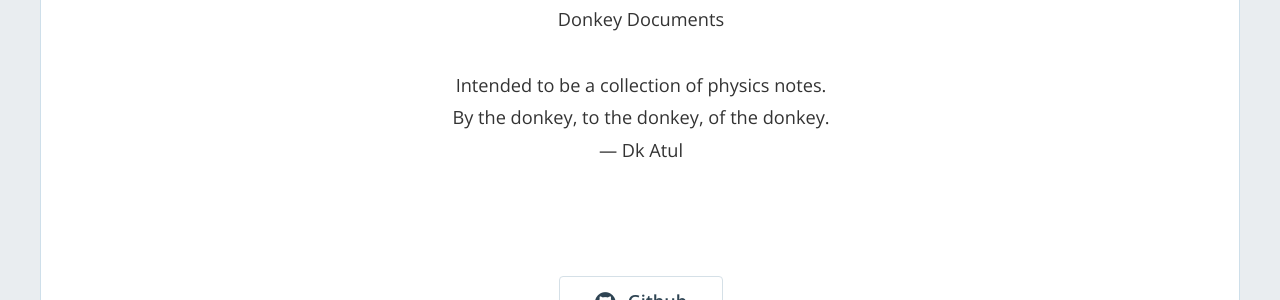
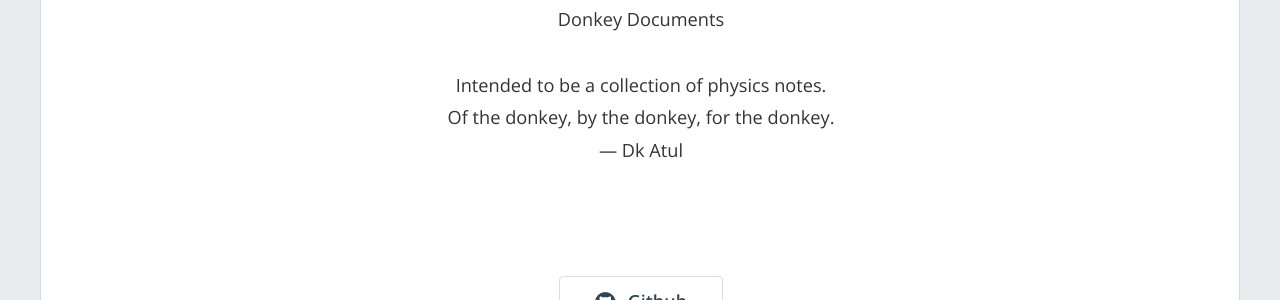
Before and after one commit to donkeyDocs/donkeyDocs.github.io, a Jekyll site: the page built from index.html, in a window 1280 px wide and 900 px high. Shown: the part 246-546 px from the top of the window. Built offline with Jekyll 4.4.1, drawn with Linux system fonts in a browser that asks for light colours; nearby versions of some CDN libraries; the list of posts is cut into pages by our own code.

Commit message:
/ ‘_config.yml’

```diff
--- a/_config.yml
+++ b/_config.yml
@@ -15,7 +15,7 @@
 # in the templates via {{ site.myvariable }}.
 title: "donkeyDocs"
 email: 'atul.singh.arora@gmail.com'
-description: "Donkey Documents <br/> <br/> Intended to be a collection of physics notes. <br/> By the donkey, to the donkey, of the donkey. <br/> — Dk Atul"
+description: "Donkey Documents <br/> <br/> Intended to be a collection of physics notes. <br/> Of the donkey, by the donkey, for the donkey. <br/> — Dk Atul"
 baseurl: "" # the subpath of your site, e.g. /blog
 url: "http://atulsingharora.github.io/" # the base hostname & protocol for your site, e.g. http://example.com
 twitter_username: ''
```
